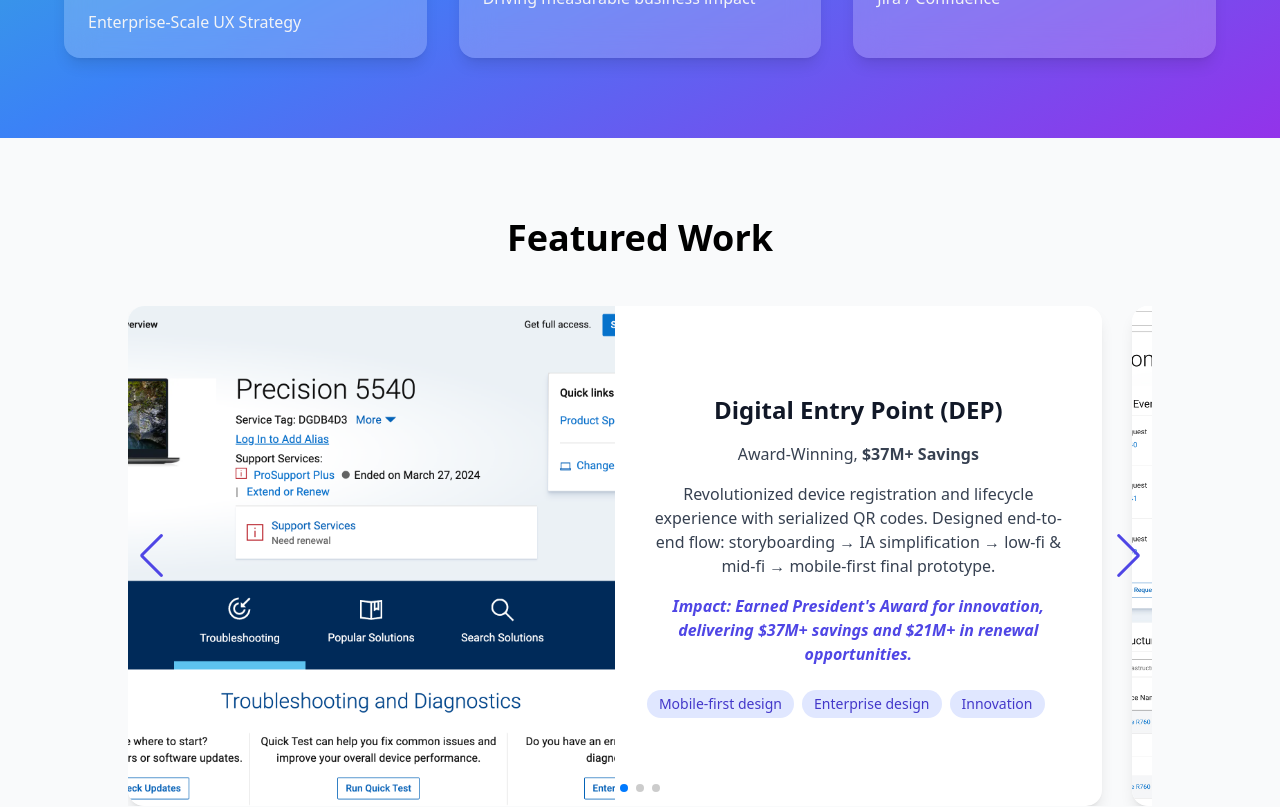
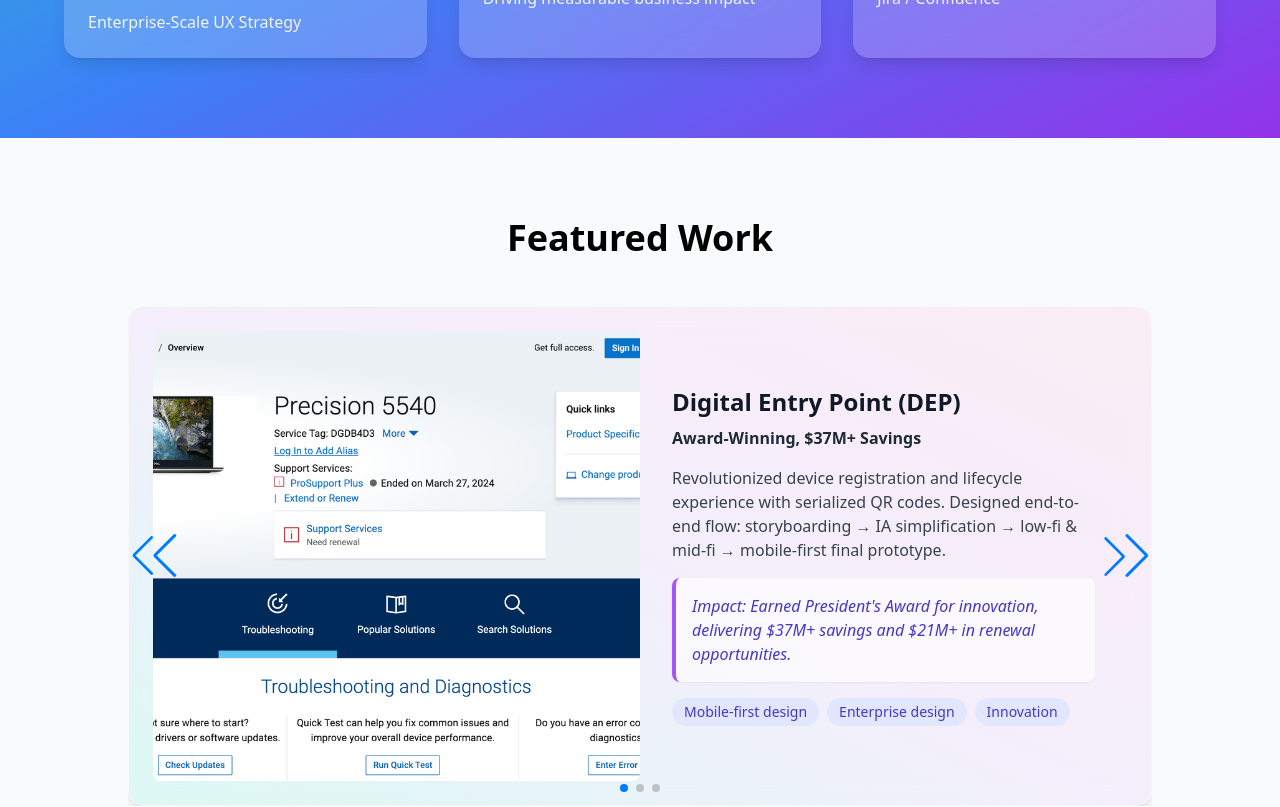
Before and after one commit to Simha1991/narasimha-portfolio, a React (Vite) app: page / in a window 1280 px wide. Shown: the part 2060-2867 px from the top of the page. Built offline with nearby package versions, Linux system fonts and the light colour scheme; the HTML template or start-up script is replaced by a standard one.

Commit message:
Update Featured.jsx

```diff
--- a/src/components/Featured.jsx
+++ b/src/components/Featured.jsx
@@ -1,168 +1,143 @@
 // src/components/Featured.jsx
-import React, { useEffect } from "react";
+import React from "react";
+import { Swiper, SwiperSlide } from "swiper/react";
+import { Navigation, Pagination } from "swiper/modules";
+import "swiper/css";
+import "swiper/css/navigation";
+import "swiper/css/pagination";
 
 export default function Featured() {
-  useEffect(() => {
-    const swiper = new window.Swiper(".mySwiper", {
-      slidesPerView: 1.05,
-      spaceBetween: 30,
-      grabCursor: true,
-      loop: true, // 🔄 makes carousel infinite
-      autoHeight: false,
-      navigation: {
-        nextEl: ".swiper-button-next",
-        prevEl: ".swiper-button-prev",
-      },
-      pagination: {
-        el: ".swiper-pagination",
-        clickable: true,
-      },
-    });
-  }, []);
+  return (
+    <>
+      {/* Featured Section */}
+      <section id="featured" className="py-20 bg-gray-50 text-center">
+        <h2 className="text-4xl font-bold mb-12">Featured Work</h2>
 
-  return (
-    <section id="featured" className="py-20 bg-gray-50 text-center">
-      <h2 className="text-4xl font-bold mb-12">Featured Work</h2>
+        <Swiper
+          modules={[Navigation, Pagination]}
+          spaceBetween={50}
+          slidesPerView={1}
+          loop={true}
+          navigation
+          pagination={{ clickable: true }}
+          className="max-w-5xl mx-auto"
+        >
+          {/* DEP */}
+          <SwiperSlide>
+            <div className="flex flex-col md:flex-row items-center
+                rounded-2xl shadow-lg overflow-hidden h-[500px]
+                bg-gradient-to-tr from-teal-200/30 via-purple-200/30 to-pink-200/30
+                backdrop-blur-lg border border-white/40 p-6">
 
-      <div className="swiper mySwiper max-w-5xl mx-auto">
-        <div className="swiper-wrapper">
-          {/* Digital Entry Point */}
-          <div className="swiper-slide">
-            <div className="flex flex-col md:flex-row items-center bg-white rounded-2xl shadow-lg overflow-hidden h-[500px]">
+              {/* Image */}
               <img
-                src="/images/dep.png"
+                src={`${import.meta.env.BASE_URL}images/dep.png`}
                 alt="Digital Entry Point"
-                className="w-full md:w-1/2 h-full object-cover"
+                className="w-full md:w-1/2 h-full object-cover rounded-lg"
               />
-              <div className="p-8 md:w-1/2 flex flex-col justify-center">
-                <h3 className="text-2xl font-semibold mb-4 text-gray-900">
+
+              {/* Content */}
+              <div className="p-8 md:w-1/2 flex flex-col justify-center text-left">
+                <h3 className="text-2xl font-semibold mb-2 text-gray-900">
                   Digital Entry Point (DEP)
                 </h3>
-                <p className="text-gray-700 mb-4">
-                  Award-Winning, <strong>$37M+ Savings</strong>
+                <p className="font-semibold text-gray-800 mb-4">
+                  Award-Winning, $37M+ Savings
                 </p>
                 <p className="text-gray-700 mb-4">
-                  Revolutionized device registration and lifecycle experience
-                  with serialized QR codes. Designed end-to-end flow:
-                  storyboarding → IA simplification → low-fi & mid-fi →
-                  mobile-first final prototype.
+                  Revolutionized device registration and lifecycle experience with serialized QR codes.
+                  Designed end-to-end flow: storyboarding → IA simplification → low-fi & mid-fi → mobile-first final prototype.
                 </p>
-                <blockquote className="italic text-indigo-600 font-semibold mb-4">
-                  Impact: Earned President&apos;s Award for innovation,
-                  delivering $37M+ savings and $21M+ in renewal opportunities.
+                <blockquote className="italic text-indigo-700 font-medium bg-white/60 border-l-4 border-purple-500 p-4 rounded-lg shadow-sm mb-4">
+                  Impact: Earned President's Award for innovation, delivering $37M+ savings and $21M+ in renewal opportunities.
                 </blockquote>
-
-                {/* Pills */}
-                <div className="flex flex-wrap gap-2 mt-2">
-                  {["Mobile-first design", "Enterprise design", "Innovation"].map(
-                    (pill, i) => (
-                      <span
-                        key={i}
-                        className="px-3 py-1 bg-indigo-100 text-indigo-700 text-sm rounded-full"
-                      >
-                        {pill}
-                      </span>
-                    )
-                  )}
+                <div className="flex flex-wrap gap-2">
+                  <span className="px-3 py-1 rounded-full bg-indigo-100 text-indigo-700 text-sm font-medium">Mobile-first design</span>
+                  <span className="px-3 py-1 rounded-full bg-indigo-100 text-indigo-700 text-sm font-medium">Enterprise design</span>
+                  <span className="px-3 py-1 rounded-full bg-indigo-100 text-indigo-700 text-sm font-medium">Innovation</span>
                 </div>
               </div>
             </div>
-          </div>
+          </SwiperSlide>
 
-          {/* Unified Portal */}
-          <div className="swiper-slide">
-            <div className="flex flex-col md:flex-row items-center bg-white rounded-2xl shadow-lg overflow-hidden h-[500px]">
+          {/* UPE */}
+          <SwiperSlide>
+            <div className="flex flex-col md:flex-row items-center
+                rounded-2xl shadow-lg overflow-hidden h-[500px]
+                bg-gradient-to-tr from-purple-200/30 via-pink-200/30 to-indigo-200/30
+                backdrop-blur-lg border border-white/40 p-6">
+
+              {/* Image */}
               <img
-                src="/images/upe.jpg"
-                alt="Unified Portal"
-                className="w-full md:w-1/2 h-full object-cover"
+                src={`${import.meta.env.BASE_URL}images/upe.jpg`}
+                alt="Unified Portal Experience"
+                className="w-full md:w-1/2 h-full object-cover rounded-lg"
               />
-              <div className="p-8 md:w-1/2 flex flex-col justify-center">
-                <h3 className="text-2xl font-semibold mb-4 text-gray-900">
+
+              {/* Content */}
+              <div className="p-8 md:w-1/2 flex flex-col justify-center text-left">
+                <h3 className="text-2xl font-semibold mb-2 text-gray-900">
                   Unified Portal Experience (UPE)
                 </h3>
-                <p className="text-gray-700 mb-4">
+                <p className="font-semibold text-gray-800 mb-4">
                   Enterprise Experience Unification
                 </p>
                 <p className="text-gray-700 mb-4">
-                  Conducted competitive research + capability mapping. Designed
-                  IA through open card sorting, created multi-fidelity
-                  wireframes, and iterated with stakeholders.
+                  Conducted competitive research + capability mapping. Designed IA through open card sorting,
+                  created multi-fidelity wireframes, and iterated with stakeholders.
                 </p>
-                <blockquote className="italic text-indigo-600 font-semibold mb-4">
-                  Impact: Built a unified dashboard with service events,
-                  lifecycle, fleet health, and notifications.
+                <blockquote className="italic text-indigo-700 font-medium bg-white/60 border-l-4 border-teal-500 p-4 rounded-lg shadow-sm mb-4">
+                  Impact: Built a unified dashboard (service events, lifecycle, fleet health, notifications). Preparing for production rollout.
                 </blockquote>
-
-                {/* Pills */}
-                <div className="flex flex-wrap gap-2 mt-2">
-                  {[
-                    "Information architecture",
-                    "Enterprise design",
-                    "Dashboard design",
-                  ].map((pill, i) => (
-                    <span
-                      key={i}
-                      className="px-3 py-1 bg-indigo-100 text-indigo-700 text-sm rounded-full"
-                    >
-                      {pill}
-                    </span>
-                  ))}
+                <div className="flex flex-wrap gap-2">
+                  <span className="px-3 py-1 rounded-full bg-teal-100 text-teal-700 text-sm font-medium">Information architecture</span>
+                  <span className="px-3 py-1 rounded-full bg-teal-100 text-teal-700 text-sm font-medium">Enterprise design</span>
+                  <span className="px-3 py-1 rounded-full bg-teal-100 text-teal-700 text-sm font-medium">Dashboard design</span>
                 </div>
               </div>
             </div>
-          </div>
+          </SwiperSlide>
 
           {/* Virtual Assistant */}
-          <div className="swiper-slide">
-            <div className="flex flex-col md:flex-row items-center bg-white rounded-2xl shadow-lg overflow-hidden h-[500px]">
+          <SwiperSlide>
+            <div className="flex flex-col md:flex-row items-center
+                rounded-2xl shadow-lg overflow-hidden h-[500px]
+                bg-gradient-to-tr from-pink-200/30 via-indigo-200/30 to-teal-200/30
+                backdrop-blur-lg border border-white/40 p-6">
+
+              {/* Image */}
               <img
-                src="/images/va.jpg"
+                src={`${import.meta.env.BASE_URL}images/va.jpg`}
                 alt="Virtual Assistant"
-                className="w-full md:w-1/2 h-full object-cover"
+                className="w-full md:w-1/2 h-full object-cover rounded-lg"
               />
-              <div className="p-8 md:w-1/2 flex flex-col justify-center">
-                <h3 className="text-2xl font-semibold mb-4 text-gray-900">
+
+              {/* Content */}
+              <div className="p-8 md:w-1/2 flex flex-col justify-center text-left">
+                <h3 className="text-2xl font-semibold mb-2 text-gray-900">
                   Virtual Assistant (VA)
                 </h3>
-                <p className="text-gray-700 mb-4">
+                <p className="font-semibold text-gray-800 mb-4">
                   AI-Powered Conversational Design
                 </p>
                 <p className="text-gray-700 mb-4">
-                  Standardized VA across portals using DDS 2.0 + Atomic Design.
-                  Created scalable components (chat bubbles, action menus,
-                  micro-interactions).
+                  Standardized VA across portals using DDS 2.0 + Atomic Design. Created scalable components
+                  (chat bubbles, action menus, micro-interactions).
                 </p>
-                <blockquote className="italic text-indigo-600 font-semibold mb-4">
-                  Impact: Enhanced AI-driven support, improving self-service
-                  start time by <strong>71%</strong> with 99% success probability.
+                <blockquote className="italic text-indigo-700 font-medium bg-white/60 border-l-4 border-pink-500 p-4 rounded-lg shadow-sm mb-4">
+                  Impact: Enhanced AI-driven support, improving self-service start time by 71% with 99% success probability.
                 </blockquote>
-
-                {/* Pills */}
-                <div className="flex flex-wrap gap-2 mt-2">
-                  {["Conversational design", "Design system", "AI"].map(
-                    (pill, i) => (
-                      <span
-                        key={i}
-                        className="px-3 py-1 bg-indigo-100 text-indigo-700 text-sm rounded-full"
-                      >
-                        {pill}
-                      </span>
-                    )
-                  )}
+                <div className="flex flex-wrap gap-2">
+                  <span className="px-3 py-1 rounded-full bg-pink-100 text-pink-700 text-sm font-medium">Conversational design</span>
+                  <span className="px-3 py-1 rounded-full bg-pink-100 text-pink-700 text-sm font-medium">Design system</span>
+                  <span className="px-3 py-1 rounded-full bg-pink-100 text-pink-700 text-sm font-medium">AI</span>
                 </div>
               </div>
             </div>
-          </div>
-        </div>
-
-        {/* Pagination */}
-        <div className="swiper-pagination mt-8"></div>
-
-        {/* Navigation buttons */}
-        <div className="swiper-button-prev text-indigo-600"></div>
-        <div className="swiper-button-next text-indigo-600"></div>
-      </div>
-    </section>
+          </SwiperSlide>
+        </Swiper>
+      </section>
+      {/* Featured Section Ends */}
+    </>
   );
 }
```
